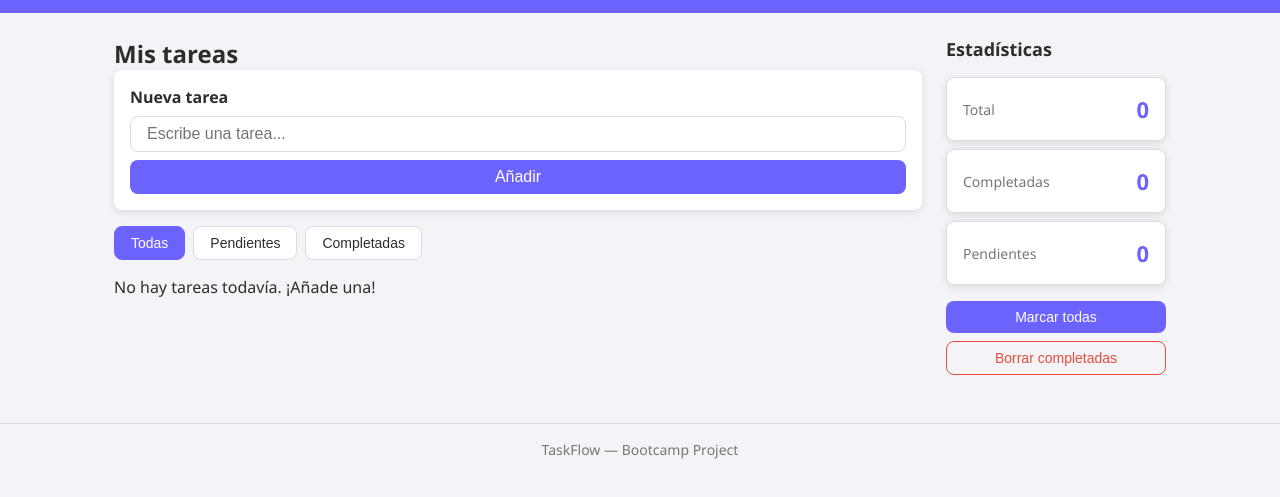
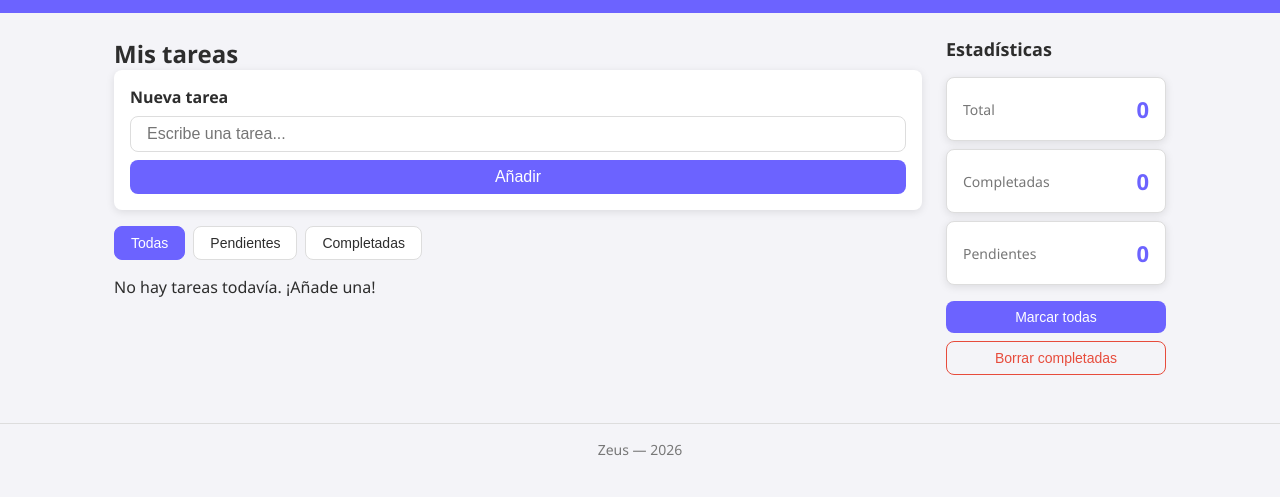
Before and after one commit to Zeussgb/bootcamp-project, a plain HTML site: page index.html in a window 1280 px wide. Shown: the part 55-552 px from the top of the page. Drawn offline with Linux system fonts and the light colour scheme.

Commit message:
Cambio Footer

```diff
--- a/index.html
+++ b/index.html
@@ -78,7 +78,7 @@
 
     <!--PIE DE PÁGINA-->
     <footer>
-      <p>TaskFlow — Bootcamp Project</p>
+      <p>Zeus — 2026</p>
     </footer>
 
     <script src="app.js"></script>
```
